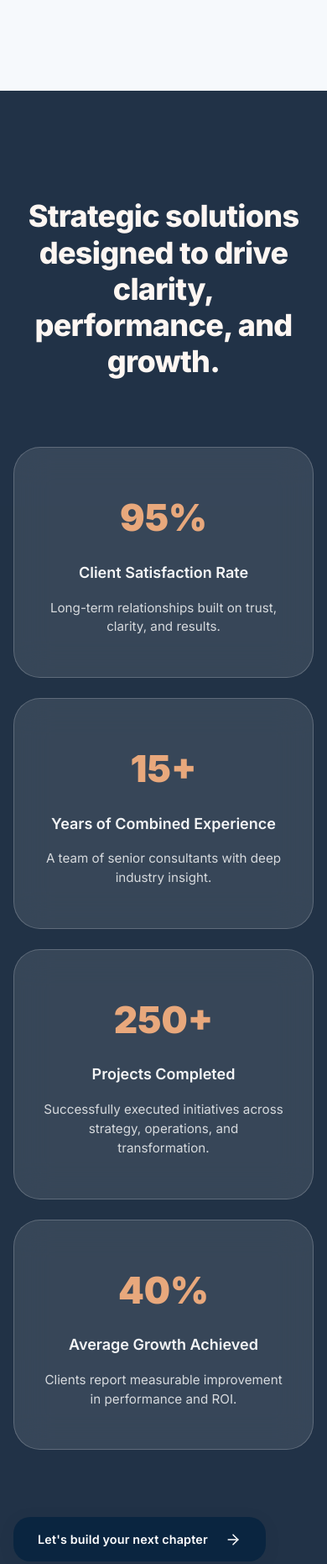
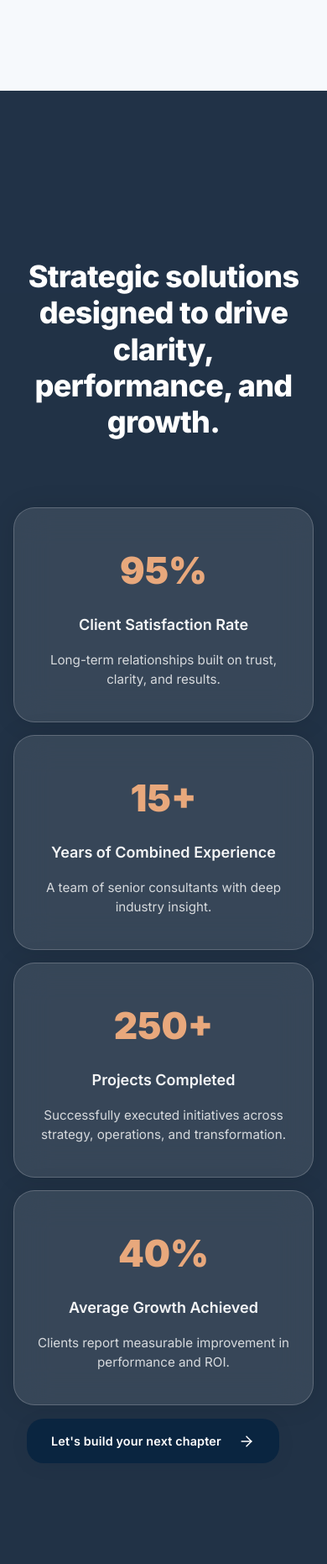
Before and after one commit to e11man/rallybusinessadvisors, a PHP site: template api/pages/about.php in a window 390 px wide. Shown: the part 1684-3546 px from the top of the page at 84% size. Run offline with PHP 8.4, Linux system fonts and the light colour scheme; the template is opened without the code that fills it, so the values that code supplies are empty.

Commit message:
Implement scroll stack layout for stats section with enhanced responsiveness
Co-authored-by: joshalanellman <joshalanellman@gmail.com>

```diff
--- a/components/stats.php
+++ b/components/stats.php
@@ -9,41 +9,47 @@ if (!isset($content)) {
         <div class="stats-overlay"></div>
     </div>
 
+    <div class="scroll-stack-scroller">
+        <div class="scroll-stack-inner">
             <div class="container">
                 <div class="stats-intro">
                     <h2 class="stats-title">Strategic solutions designed to drive clarity, performance, and growth.</h2>
                 </div>
+            </div>
 
-        <div class="stats-grid">
-            <!-- Stat 1 -->
-            <div class="stat-item">
+            <!-- Scroll Stack Cards -->
+            <div class="scroll-stack-card-wrapper">
+                <div class="scroll-stack-card stat-item">
                     <div class="stat-number">95%</div>
                     <div class="stat-label">Client Satisfaction Rate</div>
                     <p class="stat-description">
                         Long-term relationships built on trust, clarity, and results.
                     </p>
                 </div>
+            </div>
 
-            <!-- Stat 2 -->
-            <div class="stat-item">
+            <div class="scroll-stack-card-wrapper">
+                <div class="scroll-stack-card stat-item">
                     <div class="stat-number">15+</div>
                     <div class="stat-label">Years of Combined Experience</div>
                     <p class="stat-description">
                         A team of senior consultants with deep industry insight.
                     </p>
                 </div>
+            </div>
 
-            <!-- Stat 3 -->
-            <div class="stat-item">
+            <div class="scroll-stack-card-wrapper">
+                <div class="scroll-stack-card stat-item">
                     <div class="stat-number">250+</div>
                     <div class="stat-label">Projects Completed</div>
                     <p class="stat-description">
                         Successfully executed initiatives across strategy, operations, and transformation.
                     </p>
                 </div>
+            </div>
 
-            <!-- Stat 4 -->
-            <div class="stat-item">
+            <div class="scroll-stack-card-wrapper">
+                <div class="scroll-stack-card stat-item">
                     <div class="stat-number">40%</div>
                     <div class="stat-label">Average Growth Achieved</div>
                     <p class="stat-description">
@@ -52,6 +58,9 @@ if (!isset($content)) {
                 </div>
             </div>
 
+            <div class="scroll-stack-end"></div>
+
+            <div class="container">
                 <div class="stats-cta">
                     <a href="/contact.php" class="button-primary stats-button">
                         Let's build your next chapter
@@ -62,4 +71,6 @@ if (!isset($content)) {
                     </a>
                 </div>
             </div>
+        </div>
+    </div>
 </section>
--- a/css/style.css
+++ b/css/style.css
@@ -958,7 +958,7 @@ body {
 /* Stats Section with Glass Effect */
 .stats {
     position: relative;
-    padding: 8rem 0;
+    height: 100vh;
     background: var(--primary-color);
     color: var(--background-color);
     overflow: hidden;
@@ -990,26 +990,25 @@ body {
     letter-spacing: -0.02em;
 }
 
-.stats-grid {
-    display: grid;
-    grid-template-columns: repeat(auto-fit, minmax(280px, 1fr));
-    gap: 2.5rem;
-    margin-bottom: 5rem;
-}
-
-/* Glass Morphism Stat Cards */
+/* .stats-grid styles removed - now using scroll stack layout */
+
+/* Glass Morphism Stat Cards - Enhanced for Scroll Stack */
 .stat-item {
     text-align: center;
     background: rgba(255, 255, 255, 0.1);
     backdrop-filter: var(--blur-backdrop);
     border: 1px solid rgba(255, 255, 255, 0.2);
-    border-radius: var(--border-radius-xl);
-    padding: 3rem 2rem;
+    border-radius: 40px;
     transition: var(--transition-smooth);
     position: relative;
     overflow: hidden;
     opacity: 1;
     transform: translateY(0);
+    height: 100%;
+    display: flex;
+    flex-direction: column;
+    justify-content: center;
+    align-items: center;
 }
 
 .stat-item::before {
@@ -1051,6 +1050,80 @@ body {
     color: rgba(255, 255, 255, 0.8);
     line-height: 1.5;
     font-size: 0.95rem;
+}
+
+/* Scroll Stack Styles */
+.scroll-stack-scroller {
+    position: relative;
+    width: 100%;
+    height: 100%;
+    overflow-y: auto;
+    overflow-x: visible;
+    overscroll-behavior: contain;
+    -webkit-overflow-scrolling: touch;
+    scroll-behavior: smooth;
+    -webkit-transform: translateZ(0);
+    transform: translateZ(0);
+    will-change: scroll-position;
+}
+
+.scroll-stack-inner {
+    padding: 20vh 5rem 50rem;
+    min-height: 100vh;
+}
+
+.scroll-stack-card-wrapper {
+    position: relative;
+}
+
+.scroll-stack-card {
+    transform-origin: top center;
+    will-change: transform, filter;
+    backface-visibility: hidden;
+    transform-style: preserve-3d;
+    box-shadow: 0 0 30px rgba(0, 0, 0, 0.1);
+    height: 20rem;
+    width: 100%;
+    margin: 30px 0;
+    padding: 3rem;
+    border-radius: 40px;
+    box-sizing: border-box;
+    /* Improve mobile performance */
+    -webkit-transform: translateZ(0);
+    transform: translateZ(0);
+    position: relative;
+}
+
+.scroll-stack-end {
+    width: 100%;
+    height: 1px;
+}
+
+/* Scroll Stack Responsive Styles */
+@media (max-width: 768px) {
+    .scroll-stack-inner {
+        padding: 15vh 2rem 40rem;
+    }
+
+    .scroll-stack-card {
+        height: 18rem;
+        padding: 2rem;
+        margin: 20px 0;
+        border-radius: 30px;
+    }
+}
+
+@media (max-width: 480px) {
+    .scroll-stack-inner {
+        padding: 10vh 1rem 30rem;
+    }
+
+    .scroll-stack-card {
+        height: 16rem;
+        padding: 1.5rem;
+        margin: 15px 0;
+        border-radius: 25px;
+    }
 }
 
 /* About Section */
@@ -1732,10 +1805,7 @@ body {
         font-size: 1.1rem;
     }
 
-    .stats-grid {
-        grid-template-columns: repeat(2, 1fr);
-        gap: 1.5rem;
-    }
+    /* stats-grid mobile styles removed - now using scroll stack layout */
 
     .about-content {
         grid-template-columns: 1fr;
@@ -1853,9 +1923,7 @@ body {
         padding: 0.625rem 1.25rem;
     }
 
-    .stats-grid {
-        grid-template-columns: 1fr;
-    }
+    /* stats-grid mobile styles removed - now using scroll stack layout */
 
     .stat-number {
         font-size: 2.75rem;
```
Lines whose indentation alone changed are shown as unchanged.
